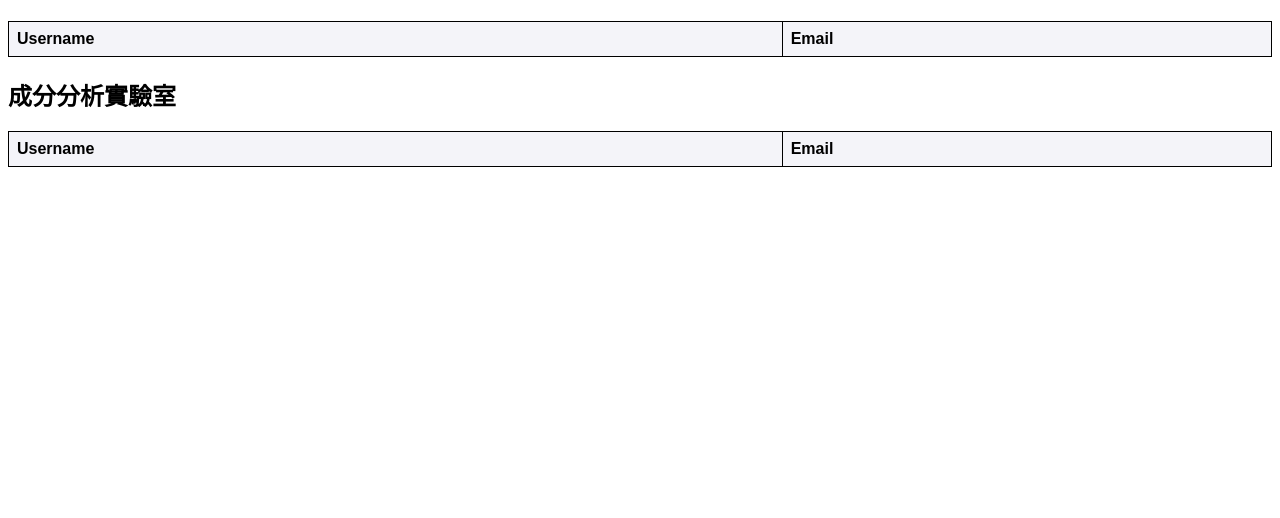
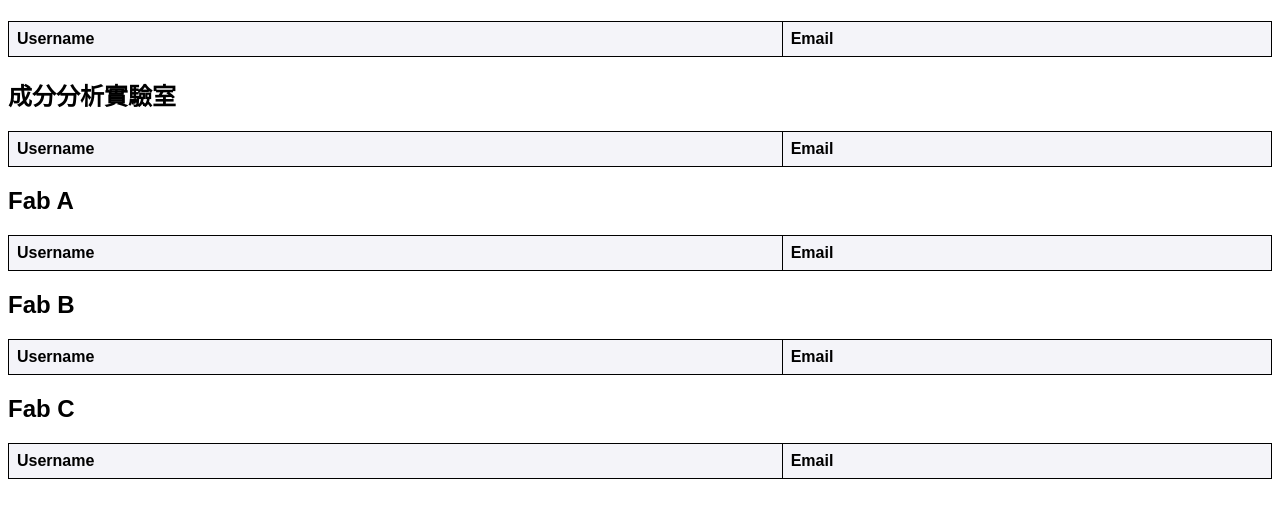
Before and after one commit to chingching17/Cloud_Native_Final, a Django app: page /group_members/ in a window 1280 px wide. Shown: the part 225-743 px from the top of the page. Run offline with Django 4.2, Linux system fonts and the light colour scheme; the visitor is signed in with stand-in values (Sample User, id 1); lists and menus that the app fills with data are empty; parts of the project's set-up code (start-up, migrations or seed data) failed here and were passed over.

Commit message:
feat/page_change

```diff
--- a/mysite/web_cn/forms.py
+++ b/mysite/web_cn/forms.py
@@ -8,6 +8,9 @@ class CustomUserCreationForm(UserCreationForm):
         ('化學實驗室', '化學實驗室'),
         ('表面分析實驗室', '表面分析實驗室'),
         ('成分分析實驗室', '成分分析實驗室'),
+        ('Fab A', 'Fab A'),
+        ('Fab B', 'Fab B'),
+        ('Fab C', 'Fab C'),
     ]
     group = forms.ChoiceField(choices=group_choices)
 
--- a/mysite/web_cn/templates/group_members.html
+++ b/mysite/web_cn/templates/group_members.html
@@ -66,5 +66,47 @@
         </tr>
         {% endfor %}
     </table>
+
+    <h2>Fab A</h2>
+    <table>
+        <tr>
+            <th>Username</th>
+            <th>Email</th>
+        </tr>
+        {% for user in fab_a_users %}
+        <tr>
+            <td>{{ user.username }}</td>
+            <td>{{ user.email }}</td>
+        </tr>
+        {% endfor %}
+    </table>
+
+    <h2>Fab B</h2>
+    <table>
+        <tr>
+            <th>Username</th>
+            <th>Email</th>
+        </tr>
+        {% for user in fab_b_users %}
+        <tr>
+            <td>{{ user.username }}</td>
+            <td>{{ user.email }}</td>
+        </tr>
+        {% endfor %}
+    </table>
+
+    <h2>Fab C</h2>
+    <table>
+        <tr>
+            <th>Username</th>
+            <th>Email</th>
+        </tr>
+        {% for user in fab_c_users %}
+        <tr>
+            <td>{{ user.username }}</td>
+            <td>{{ user.email }}</td>
+        </tr>
+        {% endfor %}
+    </table>
 </body>
 </html>
--- a/mysite/web_cn/templates/index.html
+++ b/mysite/web_cn/templates/index.html
@@ -56,7 +56,6 @@
         <h2>Lab Requirements Management</h2>
         <div class="btn"><a href="/login">登入</a></div>
         <div class="btn"><a href="/register">註冊</a></div>
-        <div class="btn"><a href="/manage">以訪客身分進入</a></div>
     </div>
 </body>
 </html>
--- a/mysite/web_cn/templates/register.html
+++ b/mysite/web_cn/templates/register.html
@@ -99,6 +99,9 @@
                         <option value="化學實驗室">化學實驗室</option>
                         <option value="表面分析實驗室">表面分析實驗室</option>
                         <option value="成分分析實驗室">成分分析實驗室</option>
+                        <option value="Fab A">Fab A</option>
+                        <option value="Fab B">Fab B</option>
+                        <option value="Fac C">Fab C</option>
                     </select>
                     {{ form.group.errors }}
                 </div>
--- a/mysite/web_cn/views.py
+++ b/mysite/web_cn/views.py
@@ -32,15 +32,24 @@ def group_members(request):
     chemistry_lab = Group.objects.filter(name='化學實驗室').first()
     surface_analysis_lab = Group.objects.filter(name='表面分析實驗室').first()
     composition_analysis_lab = Group.objects.filter(name='成分分析實驗室').first()
+    fab_a = Group.objects.filter(name='Fab A').first()
+    fab_b = Group.objects.filter(name='Fab B').first()
+    fab_c = Group.objects.filter(name='Fab C').first()
 
     chemistry_lab_users = chemistry_lab.user_set.all() if chemistry_lab else None
     surface_analysis_lab_users = surface_analysis_lab.user_set.all() if surface_analysis_lab else None
     composition_analysis_lab_users = composition_analysis_lab.user_set.all() if composition_analysis_lab else None
+    fab_a_users = fab_a.user_set.all() if fab_a else None
+    fab_b_users = fab_b.user_set.all() if fab_b else None
+    fab_c_users = fab_c.user_set.all() if fab_c else None
 
     return render(request, 'group_members.html', {
         'chemistry_lab_users': chemistry_lab_users,
         'surface_analysis_lab_users': surface_analysis_lab_users,
         'composition_analysis_lab_users': composition_analysis_lab_users,
+        'fab_a_users': fab_a_users,
+        'fab_b_users': fab_b_users,
+        'fab_c_users': fab_c_users,
     })
 
 @csrf_protect
@@ -49,10 +58,11 @@ def register(request):
         form = CustomUserCreationForm(request.POST)
         if form.is_valid():
             form.save()
-            # username = form.cleaned_data.get('username')
-            # raw_password = form.cleaned_data.get('password1')
-            # user = authenticate(username=username, password=raw_password)
-            # login(request, user)
+            username = form.cleaned_data.get('username')
+            raw_password = form.cleaned_data.get('password1')
+            user = authenticate(username=username, password=raw_password)
+            login(request, user)
+            logout(request)
             return redirect('login')  # Redirect to index or any other page
     else:
         form = CustomUserCreationForm()
```
